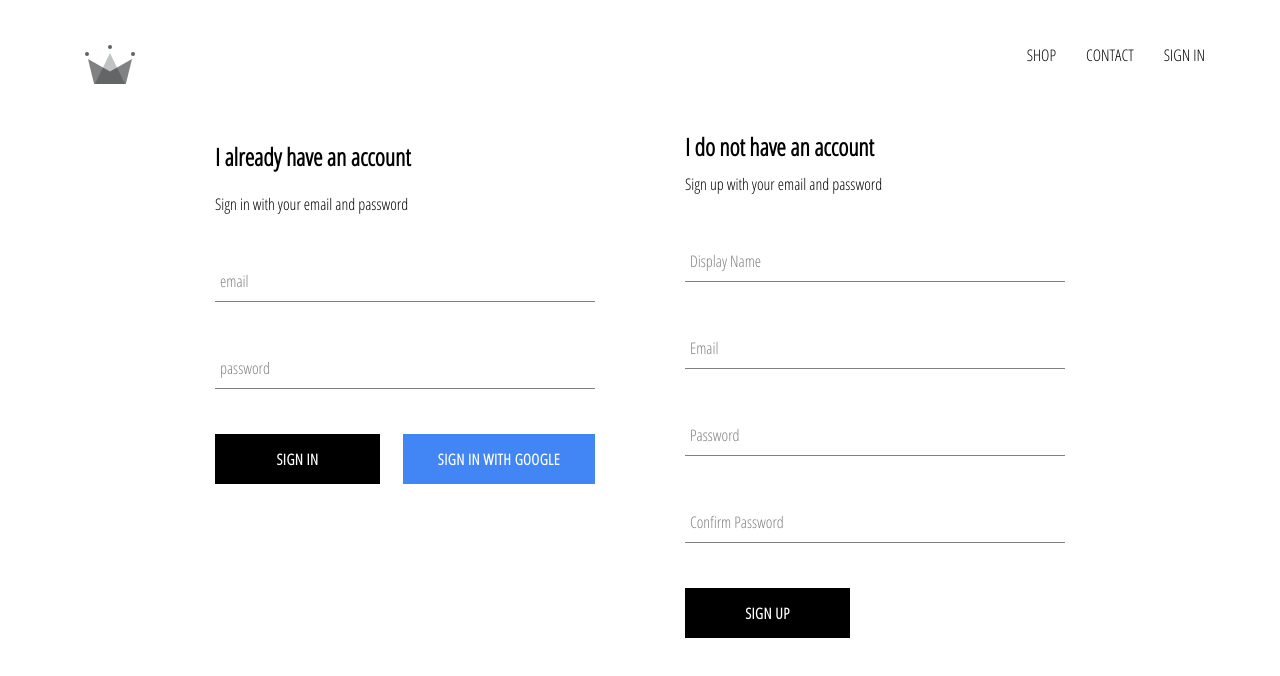
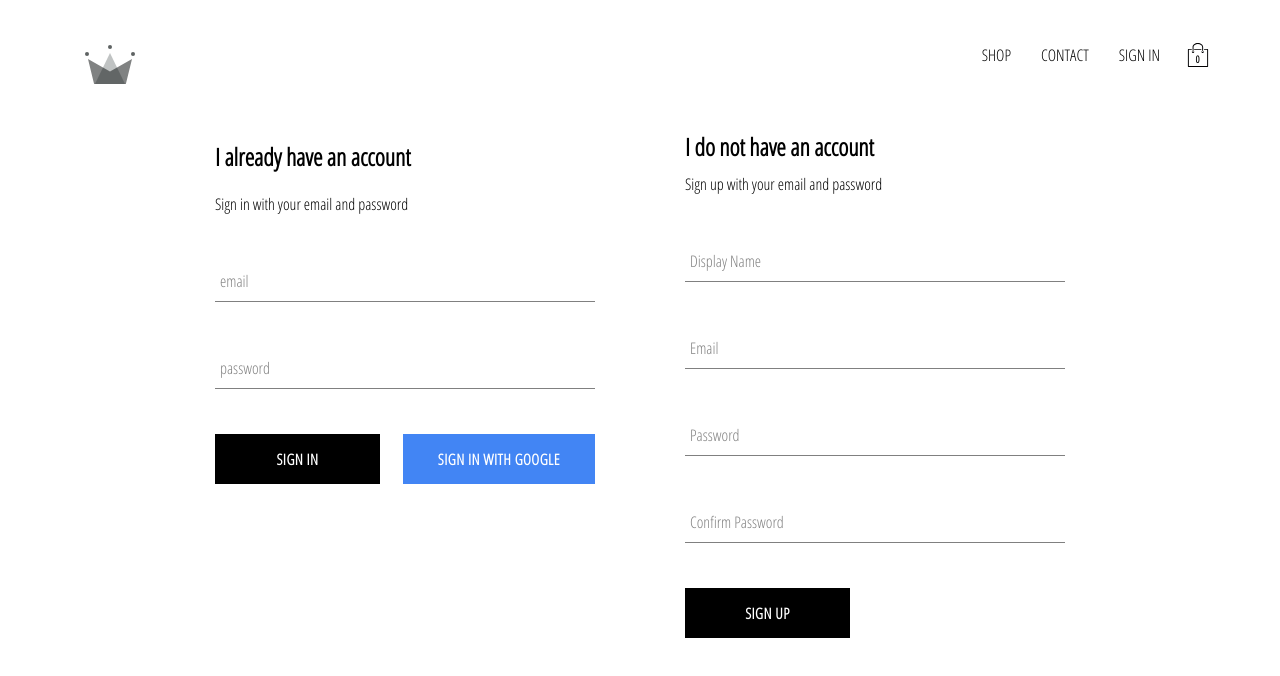
Before and after one commit to Jazzyspoon/crwn-clothing, a React (Create React App) app: page /signin in a window 1280 px wide. Shown: the top 676 px of the page. Built offline with nearby package versions, Linux system fonts and the light colour scheme; no server answers.

Commit message:
adding cart icon and cart dropdown

```diff
--- /dev/null
+++ b/src/components/cart-dropdown/cart-dropdown.component.jsx
@@ -0,0 +1,13 @@
+import React from "react";
+import "./cart-dropdown.styles.scss";
+import CustomButton from "../custom-button/custom-button.component";
+
+const CartDropdown = () => (
+  <div className="cart-dropdown">
+    <div className="cart-items">
+      <CustomButton>Go to checkout</CustomButton>
+    </div>
+  </div>
+);
+
+export default CartDropdown;
--- /dev/null
+++ b/src/components/cart-dropdown/cart-dropdown.styles.scss
@@ -0,0 +1,24 @@
+.cart-dropdown {
+  position: absolute;
+  width: 240px;
+  height: 340px;
+  display: flex;
+  flex-direction: column;
+  padding: 20px;
+  border: 1px solid black;
+  background-color: white;
+  top: 90px;
+  right: 40px;
+  z-index: 5;
+
+  .cart-items {
+    height: 240px;
+    display: flex;
+    flex-direction: column;
+    overflow: scroll;
+  }
+
+  button {
+    margin-top: auto;
+  }
+}
--- /dev/null
+++ b/src/components/cart-icon/cart-icon.component.jsx
@@ -0,0 +1,18 @@
+import React from "react";
+import "./cart-icon.styles.scss";
+import { connect } from "react-redux";
+import { toggleCartHidden } from "../../redux/cart/cart.actions";
+import { ReactComponent as ShoppingIcon } from "../../assets/shopping-bag.svg";
+
+const Carticon = ({ toggleCartHidden }) => (
+  <div className="cart-icon" onClick={toggleCartHidden}>
+    <ShoppingIcon className="shopping-icon" />
+    <span className="item-count">0</span>
+  </div>
+);
+
+const mapDispatchToProps = (dispatch) => ({
+  toggleCartHidden: () => dispatch(toggleCartHidden()),
+});
+
+export default connect(null, mapDispatchToProps)(Carticon);
--- /dev/null
+++ b/src/components/cart-icon/cart-icon.styles.scss
@@ -0,0 +1,21 @@
+.cart-icon {
+  width: 45px;
+  height: 45px;
+  position: relative;
+  display: flex;
+  align-items: center;
+  justify-content: center;
+  cursor: pointer;
+
+  .shopping-icon {
+    width: 24px;
+    height: 24px;
+  }
+
+  .item-count {
+    position: absolute;
+    font-size: 10px;
+    font-weight: bold;
+    bottom: 12px;
+  }
+}
--- a/src/components/header/header.component.jsx
+++ b/src/components/header/header.component.jsx
@@ -3,9 +3,11 @@
 import { connect } from "react-redux";
 import { ReactComponent as Logo } from "../../assets/crown.svg";
 import { auth } from "../../firebase/firebase.utils";
+import CartIcon from "../cart-icon/cart-icon.component";
+import CartDropdown from "../cart-dropdown/cart-dropdown.component";
 import "./header.styles.scss";
 
-const Header = ({ currentUser }) => (
+const Header = ({ currentUser, hidden }) => (
   <div className="header">
     <Link className="logo-container" to="/">
       <Logo className="logo" />
@@ -26,9 +28,15 @@
           SIGN IN
         </Link>
       )}
+      <CartIcon />
     </div>
+    {hidden ? null : <CartDropdown />}
   </div>
 );
-const mapStateToProps = (state) => ({ currentUser: state.user.currentUser });
+
+const mapStateToProps = ({ user: { currentUser }, cart: { hidden } }) => ({
+  currentUser,
+  hidden,
+});
 
 export default connect(mapStateToProps)(Header);
--- /dev/null
+++ b/src/redux/cart/cart.actions.js
@@ -0,0 +1,5 @@
+import CartActionTypes from "./cart.types";
+
+export const toggleCartHidden = () => ({
+  type: CartActionTypes.TOGGLE_CART_HIDDEN,
+});
--- /dev/null
+++ b/src/redux/cart/cart.reducer.js
@@ -0,0 +1,19 @@
+import CartActionTypes from "./cart.types";
+
+const INITIAL_STATE = {
+  hidden: true,
+};
+
+const cartReducer = (state = INITIAL_STATE, action) => {
+  switch (action.type) {
+    case CartActionTypes.TOGGLE_CART_HIDDEN:
+      return {
+        ...state,
+        hidden: !state.hidden,
+      };
+    default:
+      return state;
+  }
+};
+
+export default cartReducer;
--- /dev/null
+++ b/src/redux/cart/cart.types.js
@@ -0,0 +1,5 @@
+const CartActionTypes = {
+  TOGGLE_CART_HIDDEN: "TOGGLE_CART_HIDDEN",
+};
+
+export default CartActionTypes;
--- a/src/redux/root-reducer.js
+++ b/src/redux/root-reducer.js
@@ -1,7 +1,9 @@
 import { combineReducers } from "redux";
 
 import userReducer from "./user/user.reducer";
+import cartReducer from "./cart/cart.reducer";
 
 export default combineReducers({
   user: userReducer,
+  cart: cartReducer,
 });
```
Also changed, not shown: src/assets/shopping-bag.svg (added).
